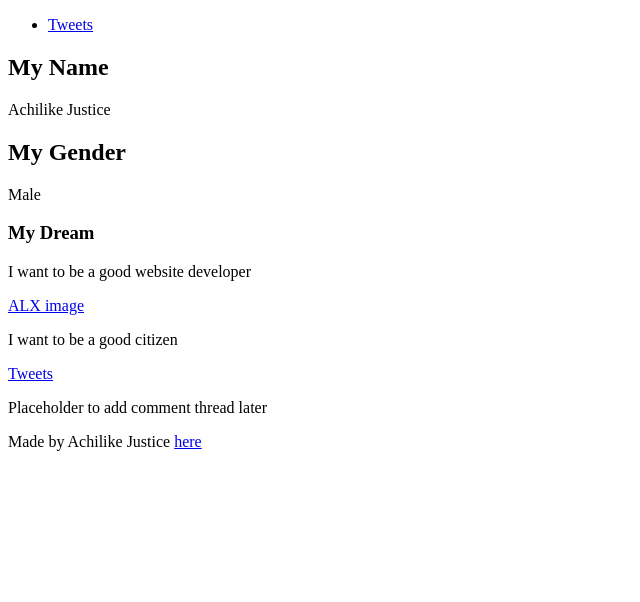
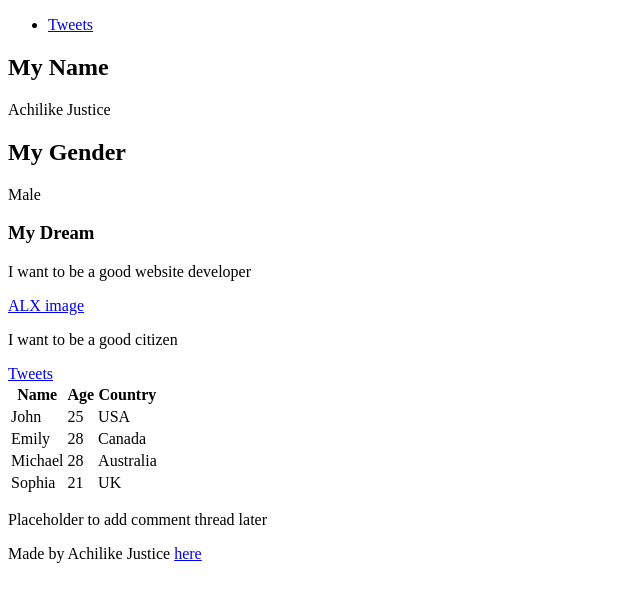
Before and after one commit to ArchieK9/My_First_Portfolio, a plain HTML site: page html_basic/index.html in a window 1280 px wide. Shown: the whole page, without its empty margins (0-640 px from the left). Drawn offline with Linux system fonts and the light colour scheme.

Commit message:
Add files via upload

```diff
--- a/html_basic/index.html
+++ b/html_basic/index.html
@@ -30,6 +30,34 @@
             <a href="https://i.ibb.co/gTDZZT8/ALX-Logo-07.png">ALX image</a>
             <p>I want to be a good citizen</p>
             <a href="./tweets.html">Tweets</a>
+
+            <table>
+                <tr>
+                    <th>Name</th>
+                    <th>Age</th>
+                    <th>Country</th>
+                </tr>
+                <tr>
+                    <td>John</td>
+                    <td>25</td>
+                    <td>USA</td>
+                </tr>
+                <tr>
+                    <td>Emily</td>
+                    <td>28</td>
+                    <td>Canada</td>
+                </tr>
+                <tr>
+                    <td>Michael</td>
+                    <td>28</td>
+                    <td>Australia</td>
+                </tr>
+                <tr>
+                    <td>Sophia</td>
+                    <td>21</td>
+                    <td>UK</td>
+                </tr>
+            </table>
         </article>
 
         <aside>
```
Also changed, not shown: html_basic/tweets.html (+0 -5 lines).
